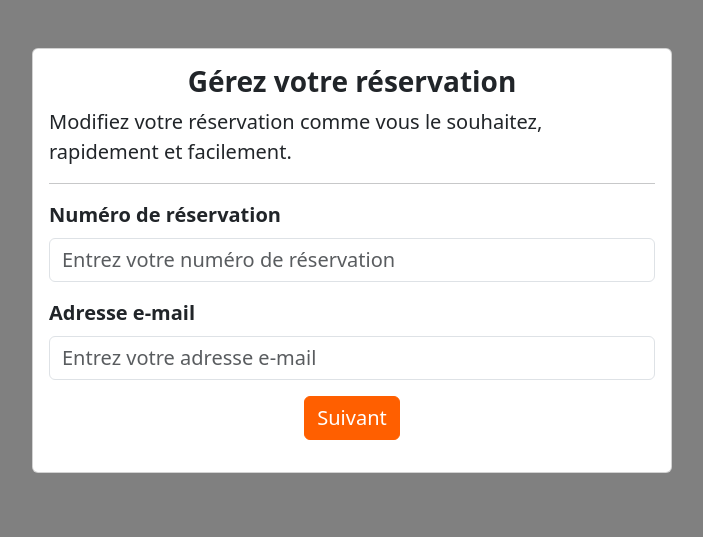
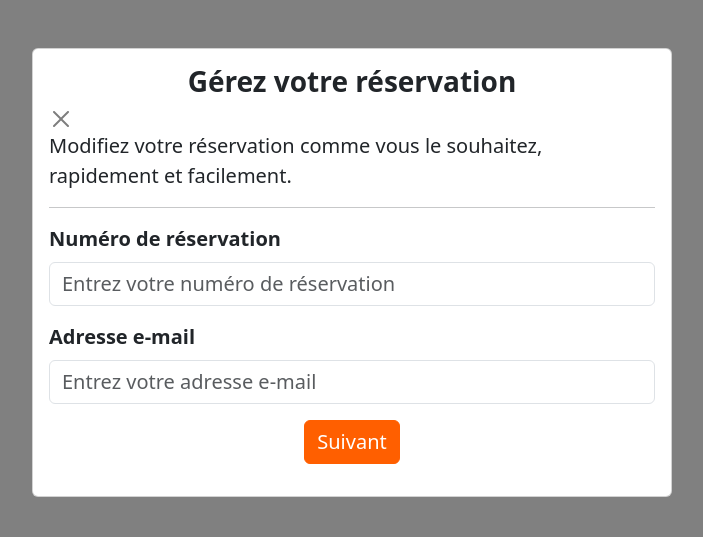
Before and after one commit to Alx78370/Rent-a-Car, a PHP site: page /Template/reservation.html.php in a window 1280 px wide. Shown: the part 80-617 px from the top of the page, without its empty margins (288-991 px from the left). Run offline with PHP 8.4, Linux system fonts and the light colour scheme; some libraries are stand-ins or nearby versions.

Commit message:
add btn close

```diff
--- a/Template/reservation.html.php
+++ b/Template/reservation.html.php
@@ -7,6 +7,7 @@ include "layout.html.php"
         <div class="card" style="width: 40rem;">
             <div class="card-body">
                 <h3 class="card-title text-center"><strong>Gérez votre réservation</strong></h3>
+                <button type="button" class="btn-close" data-bs-dismiss="modal" aria-label="Close"></button>
                 <p class="card-text fs-5">Modifiez votre réservation comme vous le souhaitez, rapidement et facilement.</p>
                 <hr>
                 <form>
```
